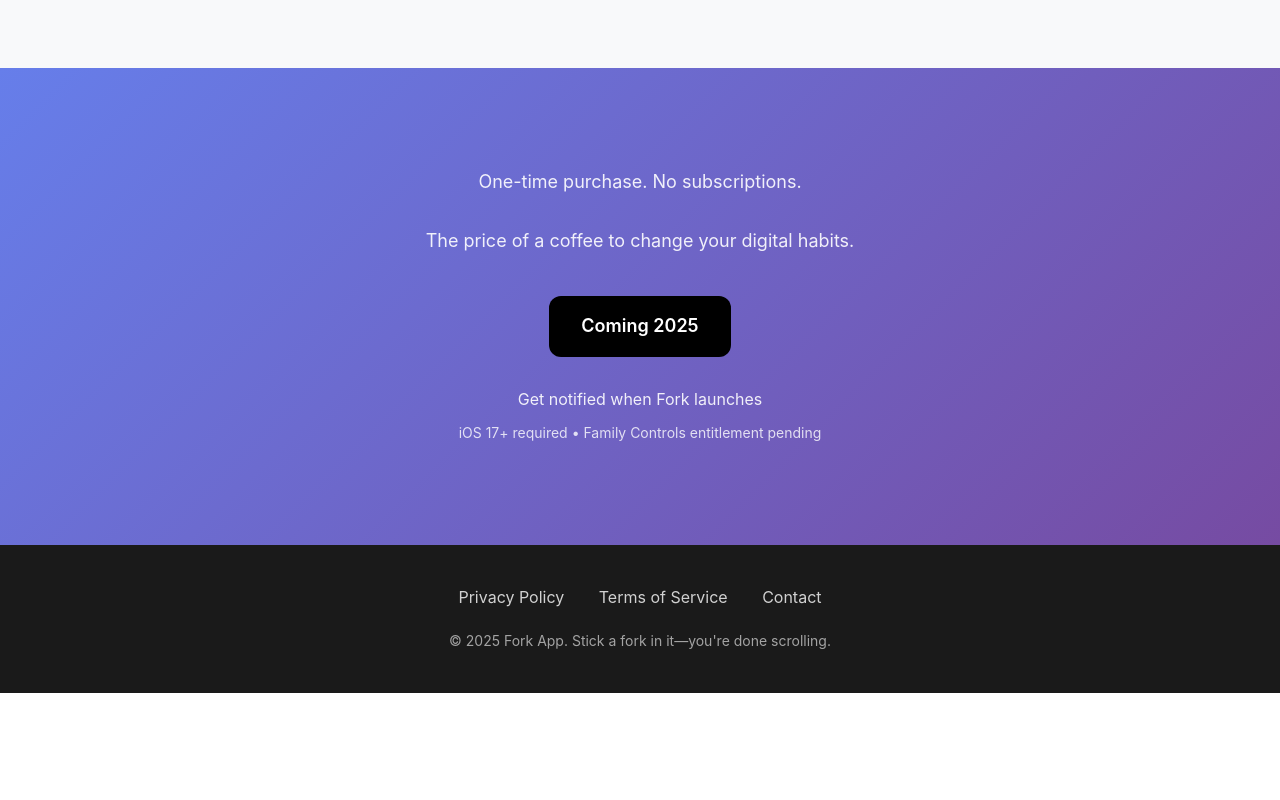
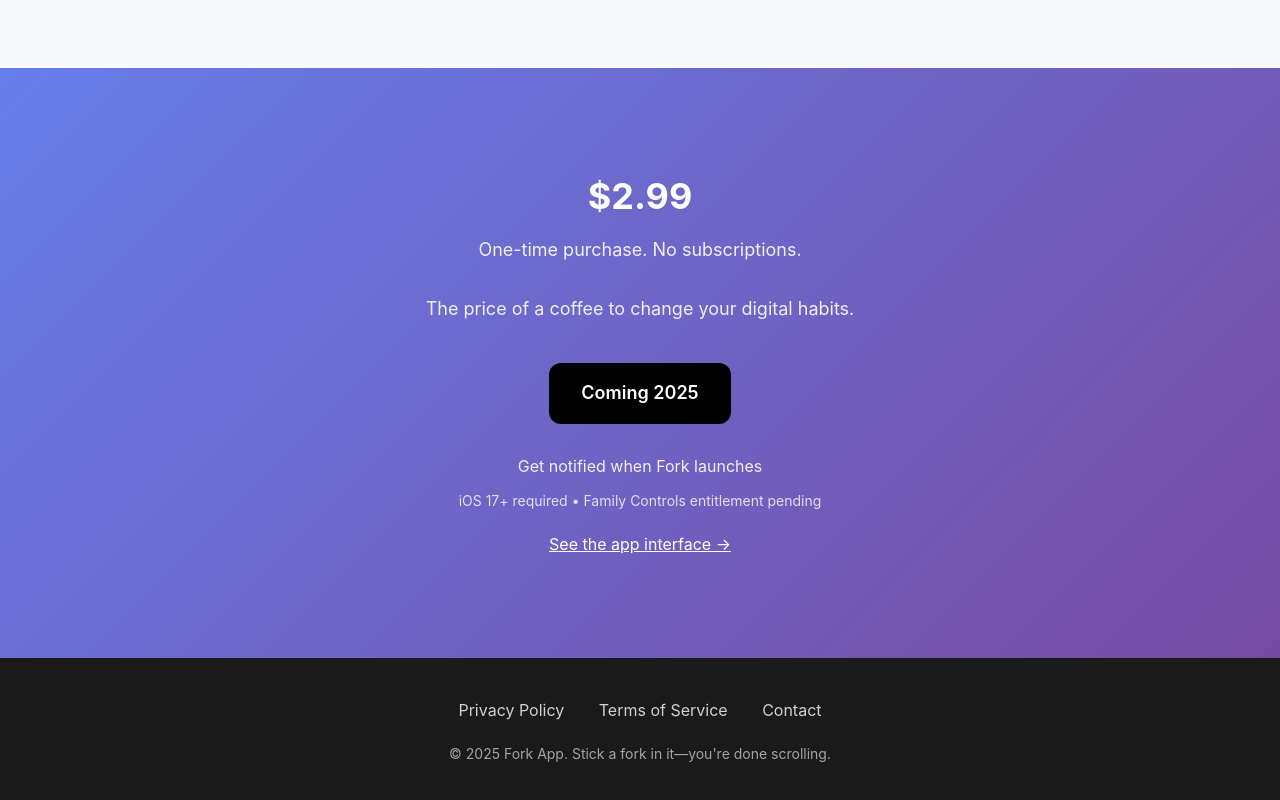
Before and after one commit to mshembrador/fork-app, a plain HTML site: page index.html in a window 1280 px wide. Shown: the part 3888-4688 px from the top of the page. Before the commit the page ends 4581 px from the top, so only its background shows below. Drawn offline with Linux system fonts and the light colour scheme.

Commit message:
Update index.html
add link to mockups

```diff
--- a/index.html
+++ b/index.html
@@ -463,11 +463,13 @@
 
     <section class="cta">
         <div class="cta-content">
+            <p class="price">$2.99</p>
             <p class="price-note">One-time purchase. No subscriptions.</p>
             <p class="price-note" style="margin-bottom: 40px;">The price of a coffee to change your digital habits.</p>
             <a href="#" class="app-store-button">Coming 2025</a>
             <p style="margin-top: 30px; font-size: 16px; opacity: 0.9;">Get notified when Fork launches</p>
             <p style="margin-top: 10px; font-size: 14px; opacity: 0.8;">iOS 17+ required • Family Controls entitlement pending</p>
+            <p style="margin-top: 20px;"><a href="mockups.html" style="color: white; font-size: 16px;">See the app interface →</a></p>
         </div>
     </section>
 
```
